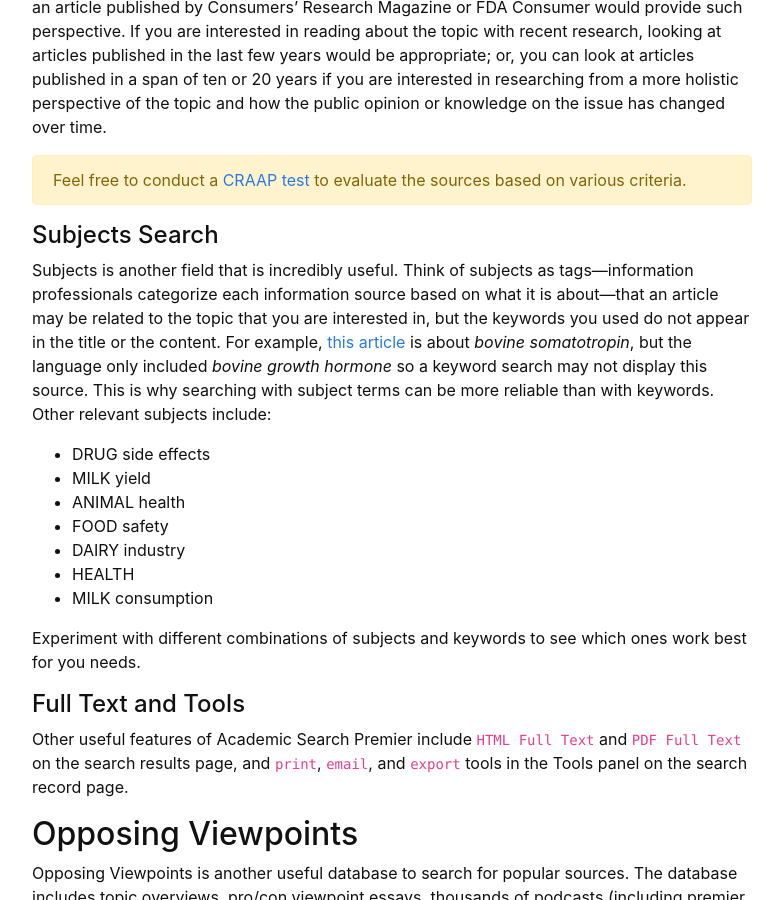
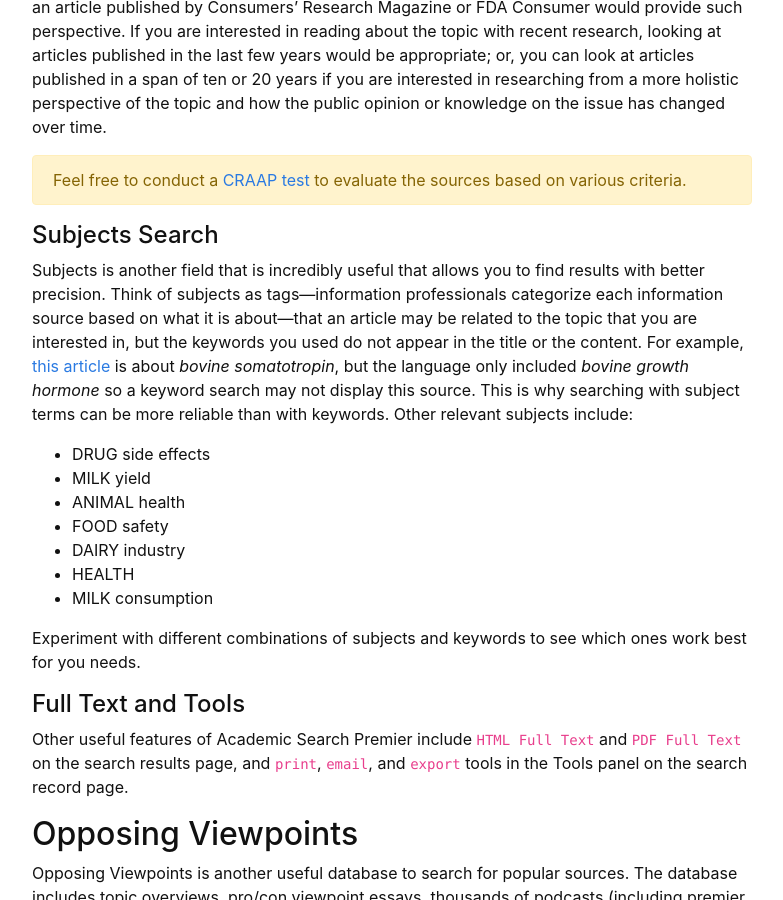
Before and after one commit to hanwendong1/AVS463-f20, a Jekyll site: the page built from content/2-Popular-Sources.md, in a window 1280 px wide and 900 px high, scrolled down 878 px. Shown: the whole window, without its empty margins (248-1031 px from the left). Built offline with Jekyll 4.4.1, drawn with Linux system fonts in a browser that asks for light colours.

Commit message:
Update 2-Popular-Sources.md

```diff
--- a/content/2-Popular-Sources.md
+++ b/content/2-Popular-Sources.md
@@ -26,7 +26,7 @@ On the search results page, you can click the titles of the articles to access t
 
 #### Subjects Search
 
-Subjects is another field that is incredibly useful. Think of subjects as tags—information professionals categorize each information source based on what it is about—that an article may be related to the topic that you are interested in, but the keywords you used do not appear in the title or the content. For example, [this article](https://uidaho.idm.oclc.org/login?url=http://search.ebscohost.com/login.aspx?direct=true&db=f5h&AN=9610111153&site=ehost-live&scope=site) is about *bovine somatotropin*, but the language only included *bovine growth hormone* so a keyword search may not display this source. This is why searching with subject terms can be more reliable than with keywords.
+Subjects is another field that is incredibly useful that allows you to find results with better precision. Think of subjects as tags—information professionals categorize each information source based on what it is about—that an article may be related to the topic that you are interested in, but the keywords you used do not appear in the title or the content. For example, [this article](https://uidaho.idm.oclc.org/login?url=http://search.ebscohost.com/login.aspx?direct=true&db=f5h&AN=9610111153&site=ehost-live&scope=site) is about *bovine somatotropin*, but the language only included *bovine growth hormone* so a keyword search may not display this source. This is why searching with subject terms can be more reliable than with keywords.
 Other relevant subjects include:
 -	DRUG side effects
 -	MILK yield
```
